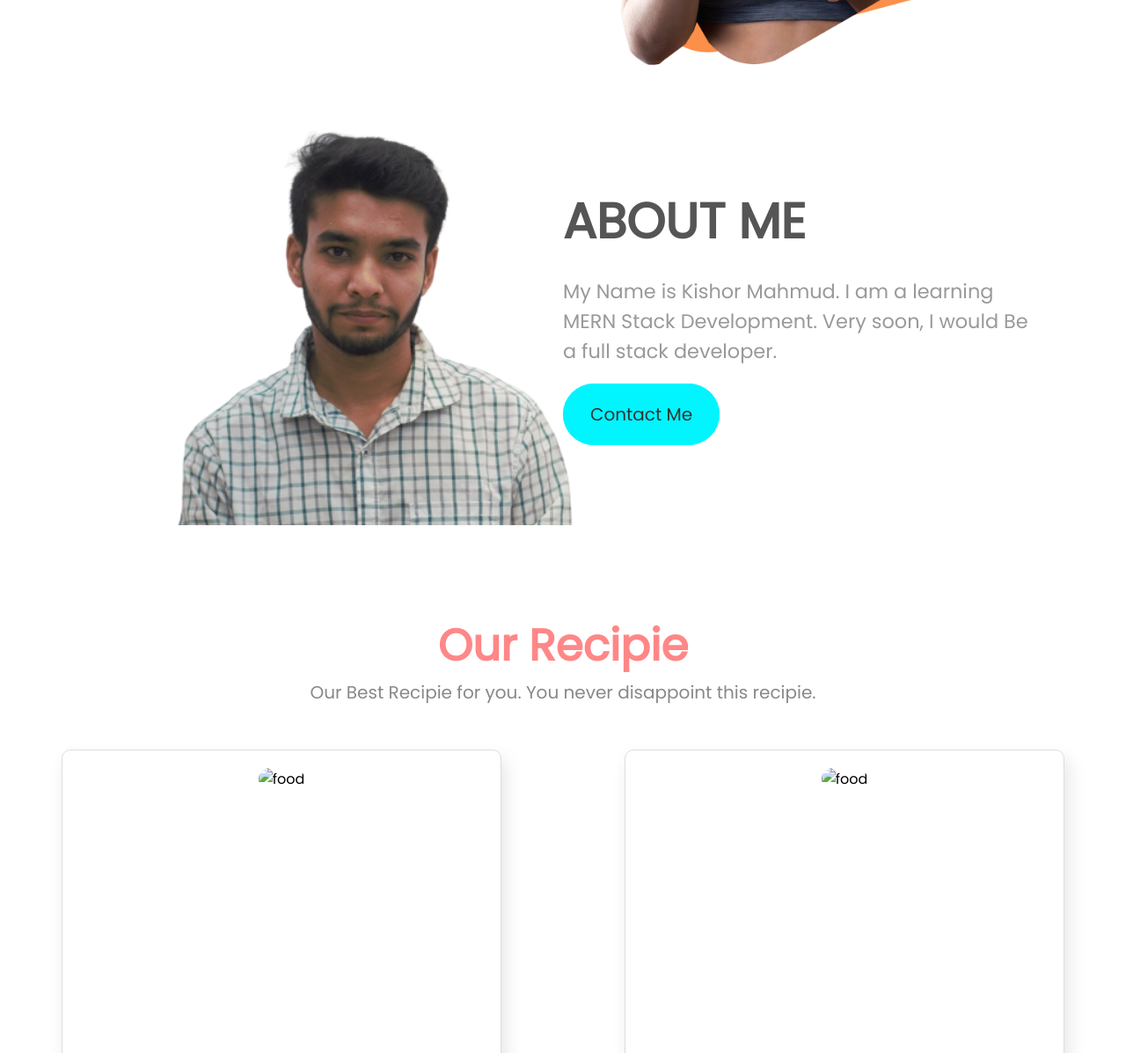
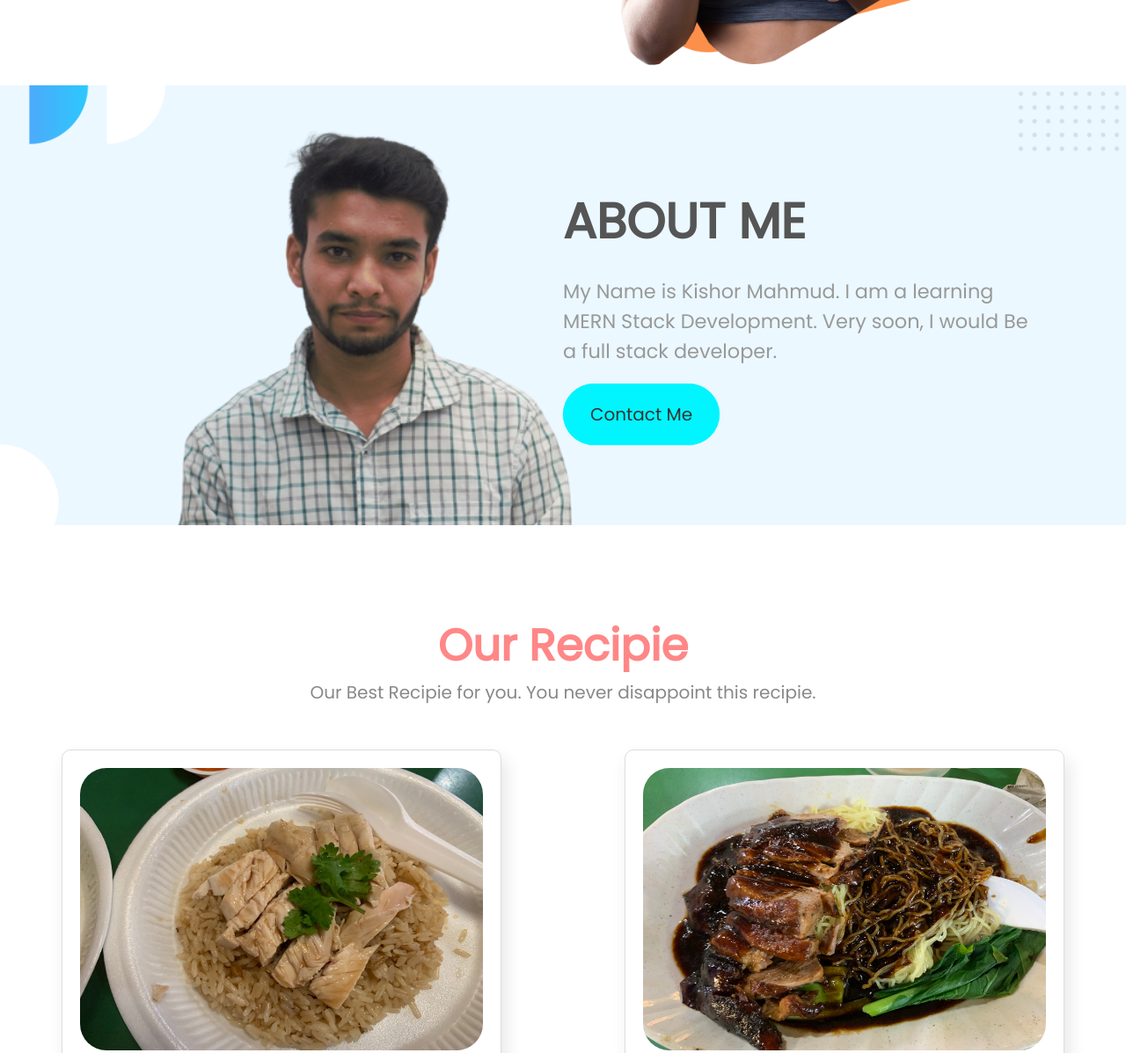
Before and after one commit to dev-kishor138/fresh-food, a plain HTML site: page index.html in a window 1280 px wide. Shown: the part 603-1800 px from the top of the page at 88% size. Drawn offline with nearby package versions, Linux system fonts and the light colour scheme; the site is published under a folder, as on GitHub Pages, so addresses that start at the root find nothing.

Commit message:
commit done

```diff
--- a/css/style.css
+++ b/css/style.css
@@ -101,7 +101,7 @@ header ul li a
 }
 .second-section
 {
-    background-image: url('/img/bg.jpg');
+    background-image: url('../img/bg.jpg');
     background-repeat: repeat-x;
     background-position: top;
     background-size: cover;
--- a/index.html
+++ b/index.html
@@ -67,14 +67,14 @@
         <div class="recipie-card">
             <div class="recipie">
                 <div class="img">
-                    <img src="/img/food-1.jpg" alt="food">
+                    <img src="img/food-1.jpg" alt="food">
                 </div>
                 <h4>HAINANESE CHICKEN RICE</h4>
                 <p>It’s one of the well-known Singaporean dishes.  Chicken is poached perfectly and served over fragrant rice cooked in chicken stock and served with chili and/or oyster sauce, cilantro and cucumber slices.</p>
             </div>
             <div class="recipie">
                 <div class="img">
-                    <img src="/img/food-2.jpg" alt="food">
+                    <img src="img/food-2.jpg" alt="food">
                 </div>
                 <h4>DUCK NOODLES</h4>
                 <p>Succulent roasted duck is served over yellow egg noodles in a thick layer of dark blend of oyster and soy sauce.  One of the must-try underrated noodle dishes and a local favorite - savory and sooo good.</p>
```
